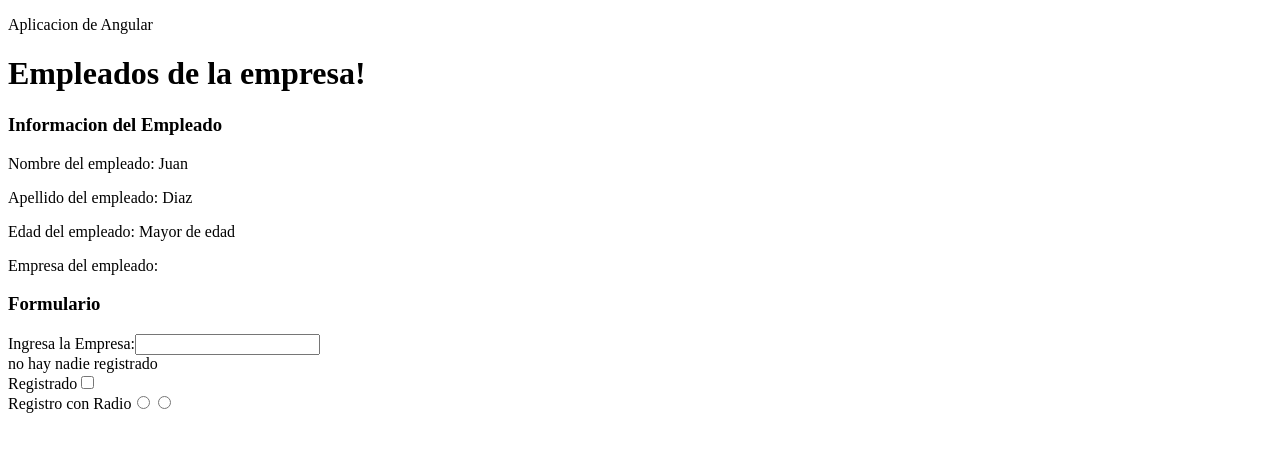
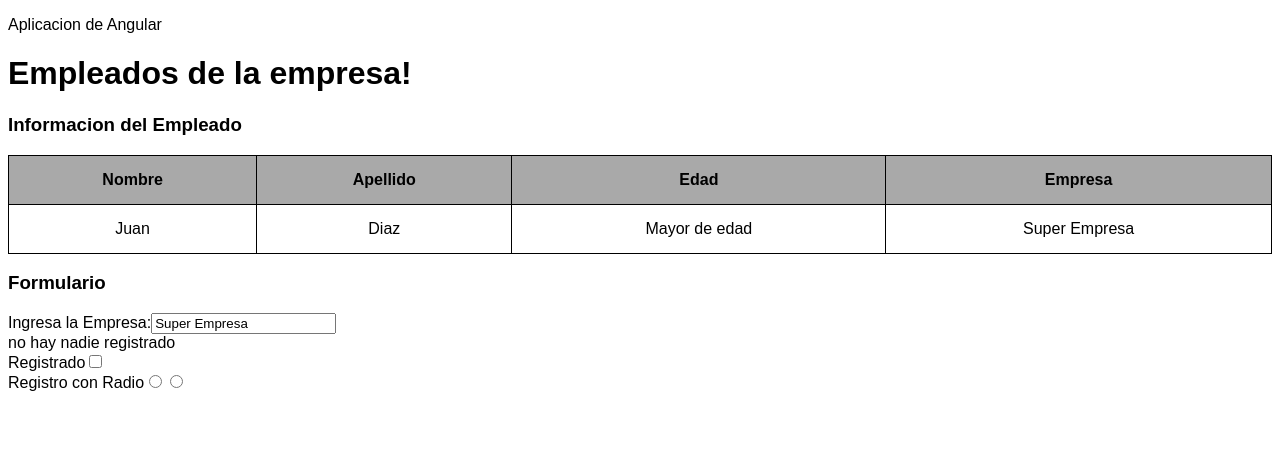
Before and after one commit to kenluzuriaga0/appInicioAngular, an Angular app: page / in a window 1280 px wide. Shown: the top 452 px of the page. Built offline with nearby package versions, Linux system fonts and the light colour scheme.

Commit message:
ngModel, to way binding, tabla

```diff
--- a/angular.json
+++ b/angular.json
@@ -1,5 +1,8 @@
 {
   "$schema": "./node_modules/@angular/cli/lib/config/schema.json",
+  "cli": {
+    "analytics": false
+  },
   "version": 1,
   "newProjectRoot": "projects",
   "projects": {
--- a/src/app/app.component.css
+++ b/src/app/app.component.css
@@ -0,0 +1,3 @@
+*{
+    font-family: Arial, Helvetica, sans-serif;
+}
--- a/src/app/app.module.ts
+++ b/src/app/app.module.ts
@@ -1,4 +1,5 @@
 import { NgModule } from '@angular/core';
+import { FormsModule } from '@angular/forms';
 import { BrowserModule } from '@angular/platform-browser';
 
 import { AppComponent } from './app.component';
@@ -12,7 +13,8 @@ import { EmpleadosComponent } from './empleados/empleados.component';
     EmpleadosComponent
   ],
   imports: [
-    BrowserModule
+    BrowserModule,
+    FormsModule
   ],
   providers: [],
   bootstrap: [AppComponent]
--- a/src/app/empleado/empleado.component.css
+++ b/src/app/empleado/empleado.component.css
@@ -0,0 +1,13 @@
+.tablita{
+    width: 100%;
+
+    border-collapse: collapse;
+}
+th,td{
+    border: solid 1px black;
+    padding: 15px;
+    text-align: center;
+}
+th{
+    background-color: darkgrey;
+}
--- a/src/app/empleado/empleado.component.html
+++ b/src/app/empleado/empleado.component.html
@@ -1,16 +1,44 @@
 <h3>Informacion del Empleado</h3>
-<p>Nombre del empleado: {{getNombre()}}  </p>
 
-<p>Apellido del empleado: {{getApellido()}}  </p>
+<table class="tablita">
+    <tr>
+        <th>
+            Nombre
+        </th>
+        <th>
+            Apellido
+        </th>
+        <th>
+            Edad
+        </th>
+        <th>
+            Empresa
+        </th>
+    </tr>
+    <tr>
+        <td>
+            {{getNombre()}}
+        </td>
+        <td>
+            {{getApellido()}}
+        </td>
+        <td>
+            {{getEdad()>=18?"Mayor de edad":"Menor de edad" }}
+        </td>
+        <td>
+            {{getEmpresa()}}
+        </td>
 
-<p>Edad del empleado: {{getEdad()>=18?"Mayor de edad":"Menor de edad" }}  </p>  <!--//interpolacion: texto dinamico-->
 
-<p>Empresa del empleado: {{empresa.value}}</p>
+</table>
+
+<!--//interpolacion: texto dinamico-->
 
 <h3>Formulario</h3>
 
 <span>Ingresa la Empresa:</span>
-<input type="text" #empresa (keyup)="llamaEmpresa(empresa.value)" [disabled]="getActivadoProperty()"> <!--//Evento en html:   (cuando) = "evento(parametro.value)"   -->
+<input type="text" [(ngModel)]="empresa" [disabled]="getActivadoProperty()">
+<!--//Evento en html:   (cuando) = "evento(parametro.value)"   -->
 
 <br>
 
@@ -26,5 +54,3 @@
 <input type="radio" value="No" name="radio-registro" (click)="setUsuarioRegistro($event)">
 <br>
 {{radioRegistro}}
-
-<!--input type="button" value="Aceptar" (click)="llamaEmpresa(empresa.value)"-->
--- a/src/app/empleado/empleado.component.ts
+++ b/src/app/empleado/empleado.component.ts
@@ -10,8 +10,8 @@ export class EmpleadoComponent implements OnInit {
   private nombre = "Juan";
   private apellido = "Diaz";
   private edad = 23;
-  //private empresa = "Super Empresa";
-
+   empresa = "Super Empresa";
+  //empresa = "Medilinky"
 
   getNombre() {
     return this.nombre;
@@ -21,6 +21,9 @@ export class EmpleadoComponent implements OnInit {
   }
   getEdad() {
     return this.edad;
+  }
+  getEmpresa() {
+    return this.empresa;
   }
 
   llamaEmpresa(empresa: string) {
```
